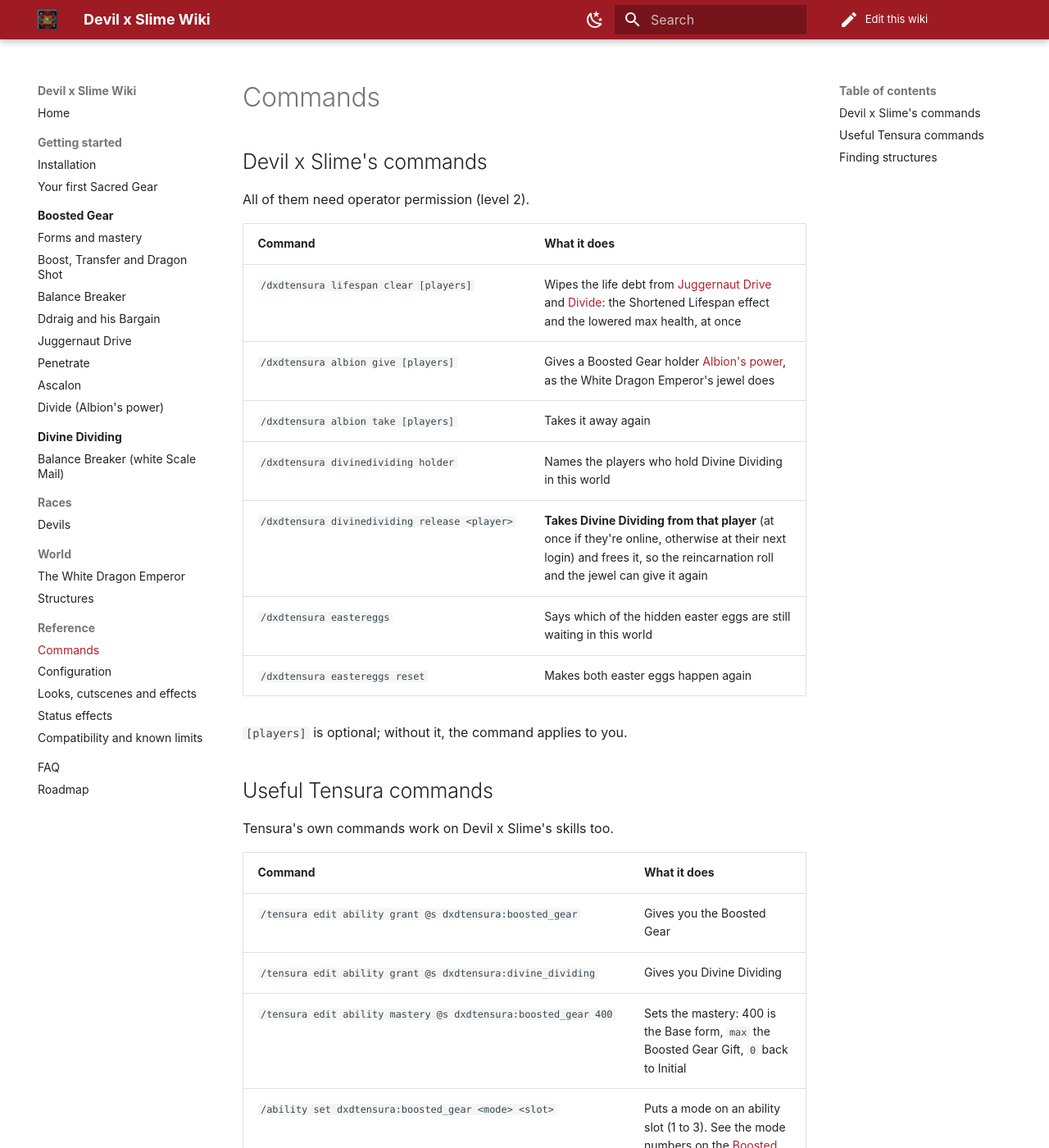
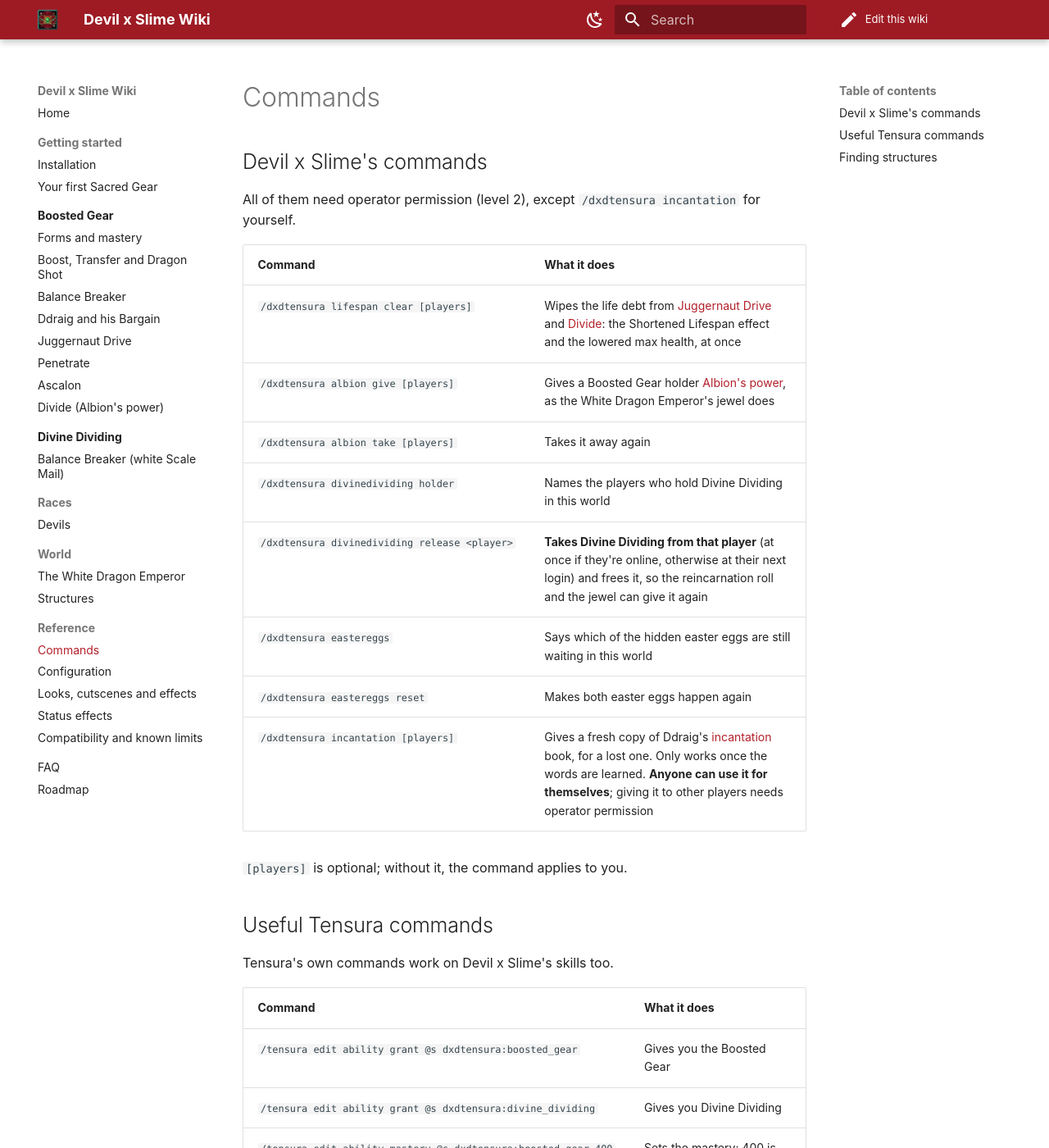
Before and after one commit to Malwikpl/devil-x-slime-wiki, an MkDocs documentation site: the page built from docs/reference/commands.md, in a window 1280 px wide and 1400 px high. Shown: the whole window at 82% size. Built offline with MkDocs 1.6.1 and Material for MkDocs 9.7.7, drawn with Linux system fonts in a browser that asks for light colours; comment, search, counter and statistics services are not loaded.

Commit message:
Add /dxdtensura incantation; first-person Ascalon blade (0.1.50)
Co-Authored-By: Claude Opus 5.5 (1M context) <noreply@anthropic.com>
Claude-Session: https://claude.ai/code/session_01PZ5RD9arKjpSTKkbEKT4qH

```diff
--- a/docs/reference/commands.md
+++ b/docs/reference/commands.md
@@ -2,7 +2,7 @@
 
 ## Devil x Slime's commands
 
-All of them need operator permission (level 2).
+All of them need operator permission (level 2), except `/dxdtensura incantation` for yourself.
 
 | Command | What it does |
 |---|---|
@@ -13,6 +13,7 @@ All of them need operator permission (level 2).
 | `/dxdtensura divinedividing release <player>` | **Takes Divine Dividing from that player** (at once if they're online, otherwise at their next login) and frees it, so the reincarnation roll and the jewel can give it again |
 | `/dxdtensura eastereggs` | Says which of the hidden easter eggs are still waiting in this world |
 | `/dxdtensura eastereggs reset` | Makes both easter eggs happen again |
+| `/dxdtensura incantation [players]` | Gives a fresh copy of Ddraig's [incantation](../boosted-gear/juggernaut-drive.md#the-incantation) book, for a lost one. Only works once the words are learned. **Anyone can use it for themselves**; giving it to other players needs operator permission |
 
 `[players]` is optional; without it, the command applies to you.
 
```
Also changed, not shown: docs/boosted-gear/ascalon.md (+2 -1 lines), docs/boosted-gear/juggernaut-drive.md (+1 -1 lines).
